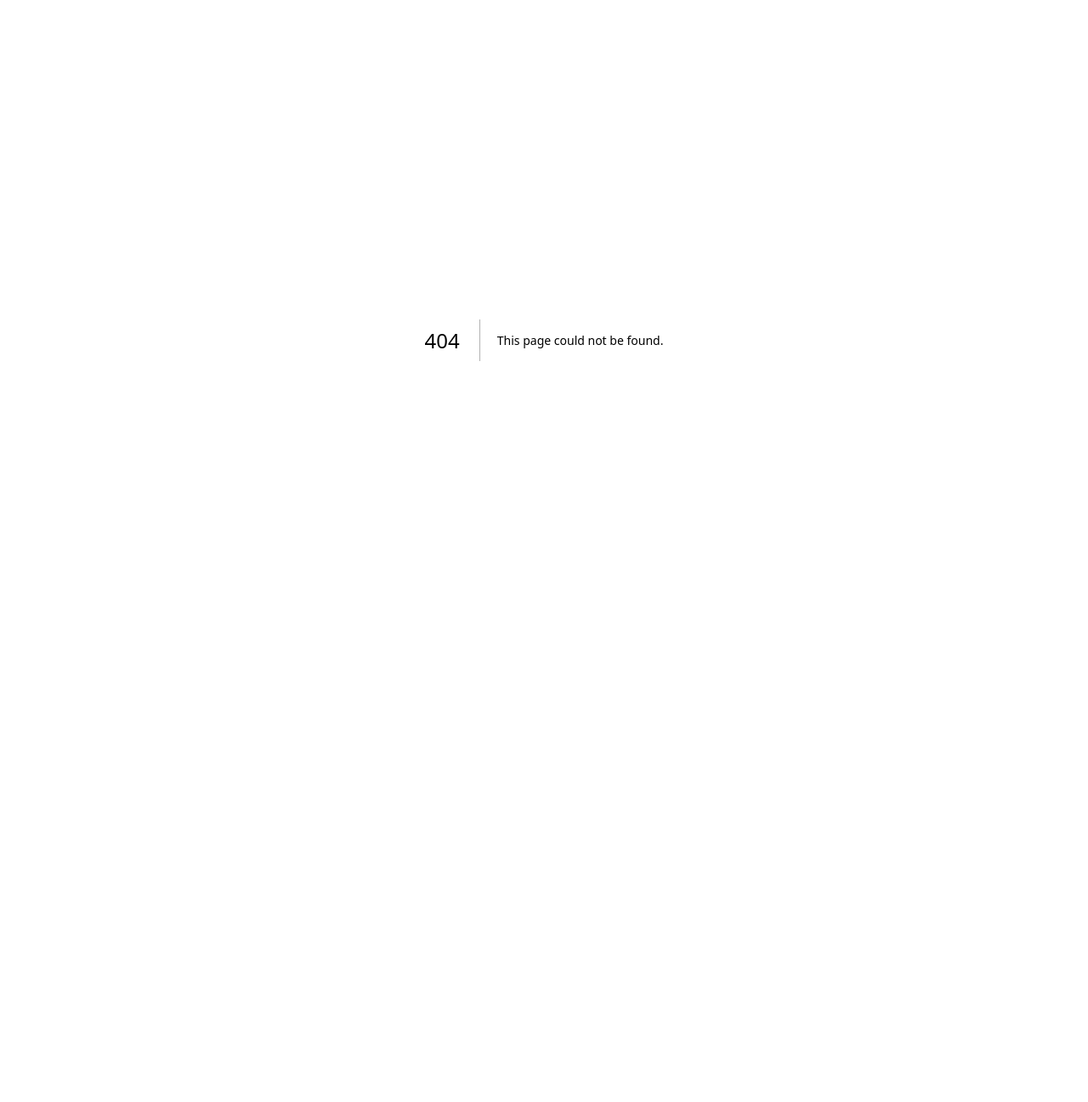
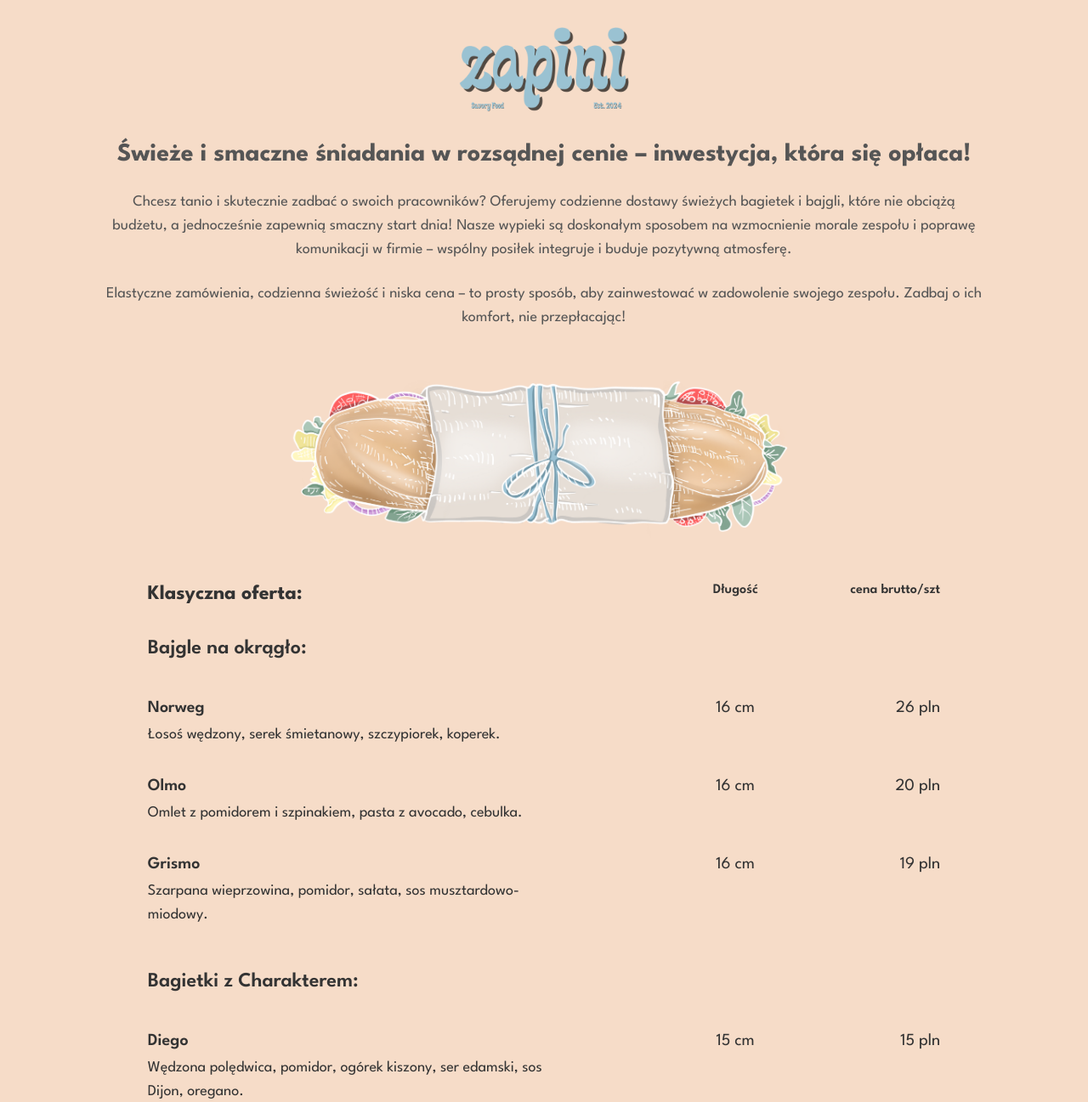
Before and after one commit to traczoskar/zapini, a Next.js app: page /oferta in a window 1280 px wide. Before the commit this address had no page. Shown: the top 1297 px of the page at 85% size. Before the commit the page ends 800 px from the top, so only its background shows below. Built offline with nearby package versions, Linux system fonts and the light colour scheme.

Commit message:
created new "oferta" page

```diff
--- /dev/null
+++ b/src/app/oferta/page.tsx
@@ -0,0 +1,189 @@
+import Image from "next/image";
+import { League_Spartan } from "next/font/google";
+import bagietka from "/public/bagietka_oferta.png";
+
+const leagueSpartan = League_Spartan({ subsets: ["latin"] });
+
+export const metadata = {
+  title: "Oferta - Zapini",
+  description: "Zobacz naszą ofertę cateringową w Zapini",
+};
+
+const menuItems = [
+  {
+    category: "Bajgle na okrągło:",
+    items: [
+      {
+        name: "Norweg",
+        description: "Łosoś wędzony, serek śmietanowy, szczypiorek, koperek.",
+        length: "16 cm",
+        price: "26 pln",
+      },
+      {
+        name: "Olmo",
+        description:
+          "Omlet z pomidorem i szpinakiem, pasta z avocado, cebulka.",
+        length: "16 cm",
+        price: "20 pln",
+      },
+      {
+        name: "Grismo",
+        description:
+          "Szarpana wieprzowina, pomidor, sałata, sos musztardowo-miodowy.",
+        length: "16 cm",
+        price: "19 pln",
+      },
+    ],
+  },
+  {
+    category: "Bagietki z Charakterem:",
+    items: [
+      {
+        name: "Diego",
+        description:
+          "Wędzona polędwica, pomidor, ogórek kiszony, ser edamski, sos Dijon, oregano.",
+        length: "15 cm",
+        price: "15 pln",
+      },
+      {
+        name: "Delikates",
+        description:
+          "Wędzona polędwica, pomidor, mozzarella, majonez, sałata, szczypiorek.",
+        length: "15 cm",
+        price: "15 pln",
+      },
+      {
+        name: "Palimir",
+        description:
+          "Salami chorrizo, karmelizowana cebula i papryka, ostry sos pomidorowy.",
+        length: "15 cm",
+        price: "15 pln",
+      },
+      {
+        name: "Porkin",
+        description:
+          "Szarpana wieprzowina w sosie teriyaki, karmelizowana cebula i papryka.",
+        length: "15 cm",
+        price: "17 pln",
+      },
+      {
+        name: "Pedro",
+        description:
+          "Wędzona polędwica, boczek, pomidor, awokado, sałata, sos musztardowo-miodowy.",
+        length: "15 cm",
+        price: "18 pln",
+      },
+      {
+        name: "Veger",
+        description:
+          "Wegański majonez, wegańskie plastry kanapkowe, sałata, pomidor, szczypiorek.",
+        length: "15 cm",
+        price: "16 pln",
+      },
+    ],
+  },
+];
+
+export default function OfertaPage() {
+  return (
+    <div
+      className={`${leagueSpartan.className} bg-[#f6DCC8] min-h-screen max-w-[1100px] mx-auto flex flex-col items-center p-8`}
+    >
+      <Image
+        src="/zapini_header.png"
+        alt="Zapini logo"
+        width={200}
+        height={100}
+        className="mb-8"
+      />
+
+      <h1 className="text-3xl font-bold text-center mb-6 text-[#555555]">
+        Świeże i smaczne śniadania w rozsądnej cenie – inwestycja, która się
+        opłaca!
+      </h1>
+
+      <div className=" text-center text-[#555555] text-lg space-y-6 mb-12">
+        <p>
+          Chcesz tanio i skutecznie zadbać o swoich pracowników? Oferujemy
+          codzienne dostawy świeżych bagietek i bajgli, które nie obciążą
+          budżetu, a jednocześnie zapewnią smaczny start dnia! Nasze wypieki są
+          doskonałym sposobem na wzmocnienie morale zespołu i poprawę
+          komunikacji w firmie – wspólny posiłek integruje i buduje pozytywną
+          atmosferę.
+        </p>
+
+        <p>
+          Elastyczne zamówienia, codzienna świeżość i niska cena – to prosty
+          sposób, aby zainwestować w zadowolenie swojego zespołu. Zadbaj o ich
+          komfort, nie przepłacając!
+        </p>
+      </div>
+
+      <Image
+        src={bagietka}
+        alt="Bagietka"
+        width={600}
+        height={150}
+        className="mb-12"
+      />
+
+      <div className="w-full max-w-[90%] text-[#333333]">
+        <div className="grid grid-cols-[4fr_1fr_1fr] gap-4 font-semibold mb-2">
+          <h2 className="text-2xl font-bold mb-6 ">Klasyczna oferta:</h2>
+          <div className="text-center">Długość</div>
+          <div className="text-right">cena brutto/szt</div>
+        </div>
+        {menuItems.map((category, index) => (
+          <div key={index} className="mb-8 w-full">
+            <h3 className="text-2xl font-semibold mb-10 ">
+              {category.category}
+            </h3>
+
+            <ul>
+              {category.items.map((item, itemIndex) => (
+                <li key={itemIndex} className="mb-4 pb-4 ">
+                  <div className="grid text-xl grid-cols-[4fr_1fr_1fr] gap-4">
+                    <div className="font-semibold">{item.name}</div>
+                    <div className="text-center">{item.length}</div>
+                    <div className="text-right">{item.price}</div>
+                  </div>
+                  <p className="text-lg mt-1 max-w-[50%]">{item.description}</p>
+                </li>
+              ))}
+            </ul>
+          </div>
+        ))}
+      </div>
+
+      <div className="w-full max-w-[90%] text-center flex flex-col items-center text-[#333333] my-12">
+        <p className="text-xl font-semibold mb-4">
+          Minimalne zamówienie to 5 sztuk jednej pozycji.
+        </p>
+        <p className="text-xl font-semibold mb-8">
+          Przy dużych zamówieniach cena podlega negocjacji.
+        </p>
+
+        <p className="text-lg mb-4 max-w-[80%]">
+          Zapraszamy do kontaktu telefonicznego i mailowego. Istnieje możliwość
+          złożenia jednorazowego jak i cyklicznego zamówienia. Dodatkowo możemy
+          tworzyć nowe bagietki na zamówienie zgodnie z preferencjami.
+        </p>
+
+        <div className="mt-8">
+          <a
+            href="tel:535630040"
+            className="text-xl font-bold mr-4 hover:underline"
+          >
+            535 630 040
+          </a>
+          <a
+            href="mailto:kontakt@zapini.pl"
+            className="text-xl font-bold hover:underline"
+          >
+            kontakt@zapini.pl
+          </a>
+        </div>
+      </div>
+    </div>
+  );
+}
```
